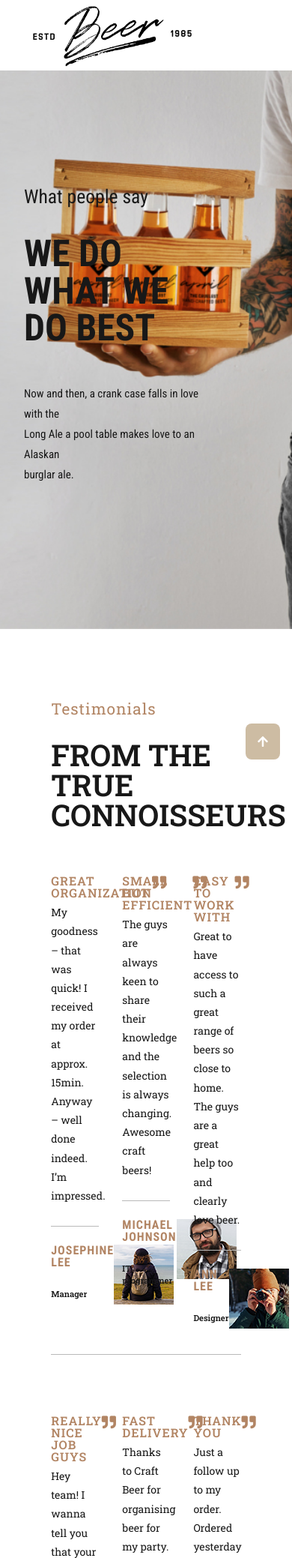
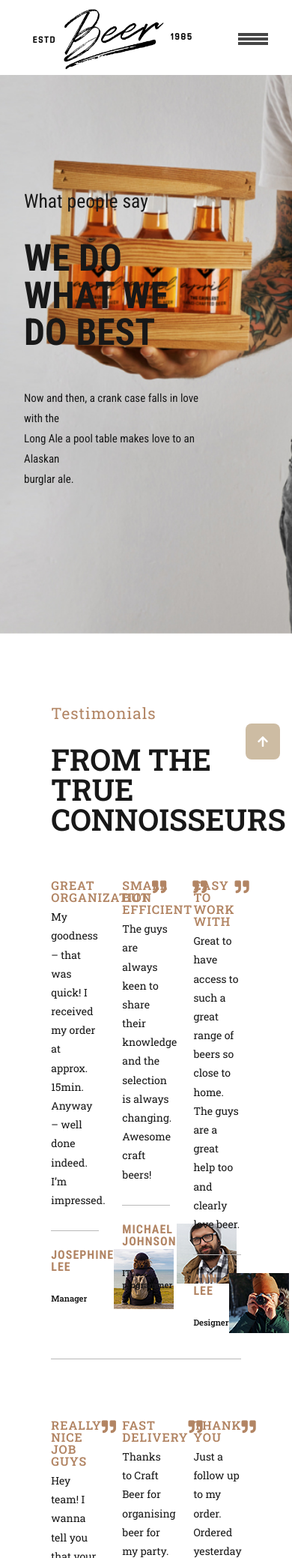
Before and after one commit to borisbrnkalak/craft-beer, a PHP site: page /testimonials.html in a window 390 px wide. Shown: the top 2078 px of the page at 75% size. Run offline with PHP 8.4, Linux system fonts and the light colour scheme; some libraries are stand-ins or nearby versions.

Commit message:
responsive_3.0

```diff
--- a/css/style.css
+++ b/css/style.css
@@ -28,20 +28,24 @@ html {
   justify-content: space-between;
   align-items: center;
   padding: 0 2em;
-  height: 100px;
   font-family: "Roboto Condensed", sans-serif;
 }
 
-.header.white-header {
+/*********************************************/
+
+.header-white,
+.white-header {
   background: #fff;
-  height: 94px;
-}
-
-.header.white-header a {
-  color: #181818;
-}
-
-.header img {
+}
+
+.header-white a,
+.white-header .links a {
+  color: #181818;
+}
+
+.header img,
+.header-white img,
+.white-header img {
   height: 100px;
   width: auto;
 }
@@ -142,6 +146,92 @@ html {
   right: 0;
 }
 
+@media screen and (min-width: 1050px) {
+  .hamburger,
+  .hamburger-white {
+    display: none;
+  }
+}
+
+/*------------------------------------------------------*/
+
+input#menu,
+input#menu-white {
+  display: none;
+}
+
+.hamburger,
+.hamburger-white {
+  width: 40px;
+  background: transparent;
+  cursor: pointer;
+}
+
+.hamburger .line,
+.hamburger-white .line {
+  background: #9fb1bd;
+  transition: background ease 0.3s, top ease 0.3s 0.3s, transform ease 0.3s;
+  width: 100%;
+  height: 4px;
+  background: #fff;
+}
+
+.hamburger-white .line {
+  background: #464646;
+}
+
+.hamburger .line.middle,
+.hamburger-white .line.middle {
+  position: relative;
+}
+
+.hamburger .line.top,
+.hamburger .line.bottom,
+.hamburger-white .line.top,
+.hamburger-white .line.bottom {
+  position: absolute;
+}
+
+.hamburger .line.top,
+.hamburger-white .line.top {
+  top: -6px;
+}
+
+.hamburger .line.bottom,
+.hamburger-white .line.bottom {
+  top: 6px;
+}
+
+.hamburger:hover .line,
+.hamburger-white:hover .line {
+  background: #b28564;
+}
+
+#menu:checked + .hamburger .line.middle,
+#menu-white:checked + .hamburger-white .line.middle {
+  background: transparent;
+}
+
+#menu:checked + .hamburger .line.top,
+#menu-white:checked + .hamburger-white .line.top {
+  transform: rotate(45deg);
+}
+
+#menu:checked + .hamburger .line.bottom,
+#menu-white:checked + .hamburger-white .line.bottom {
+  transform: rotate(-45deg);
+}
+
+#menu:checked + .hamburger .line.bottom,
+#menu:checked + .hamburger .line.top,
+#menu-white:checked + .hamburger-white .line.bottom,
+#menu-white:checked + .hamburger-white .line.top {
+  top: 0;
+  transition: top ease 0.3s, transform ease 0.3s 0.3s;
+}
+
+/*------------------------------------------------------*/
+
 .nav-links a {
   font-size: 15px;
 
@@ -200,6 +290,10 @@ html {
 .container .paralax-text {
   color: #fff;
   width: 65%;
+}
+
+.line.black {
+  background: #464646;
 }
 
 .paralax-text.black-text {
@@ -1572,6 +1690,52 @@ html {
   }
 }
 
+@media screen and (min-width: 1050px) {
+  .paralax .header,
+  .white-var.header {
+    height: 100px;
+  }
+}
+
+@media screen and (max-width: 1050px) {
+  .paralax .header,
+  .header-white {
+    flex-wrap: wrap;
+    max-height: 100px;
+    overflow: hidden;
+    transition: 0.5s ease;
+    padding-bottom: 2em;
+  }
+
+  .header.expand,
+  .header-white.expand {
+    background: gray;
+    max-height: 280px;
+  }
+
+  .header .links,
+  .header-white .links {
+    width: 100%;
+    align-items: center;
+    flex-direction: column;
+    align-self: flex-start;
+  }
+
+  .header .nav-links,
+  .header-white .nav-links {
+    flex-direction: column;
+    margin-bottom: 20px;
+    text-align: center;
+  }
+
+  .header .nav-links li,
+  .header-white .nav-links li {
+    padding: 0;
+    margin-top: 6px;
+    margin-right: 0;
+  }
+}
+
 @media screen and (max-width: 950px) {
   .pictures .first-row,
   .pictures .second-row {
--- /dev/null
+++ b/js/hamburger.js
@@ -0,0 +1,15 @@
+"use strict";
+
+const burger = document.querySelector(".hamburger");
+const burger_white = document.querySelector(".hamburger-white");
+const header = document.querySelector(".paralax .header");
+const header_white = document.querySelector(".header-white");
+
+burger.addEventListener("click", () => {
+  burger.classList.toggle("active");
+  header.classList.toggle("expand");
+});
+
+burger_white.addEventListener("click", function () {
+  header_white.classList.toggle("expand");
+});
--- a/testimonials.html
+++ b/testimonials.html
@@ -29,61 +29,29 @@
 
   <body>
     <div class="header-variant-white" id="white-menu">
-      <div class="header">
+      <div class="header-white">
         <div class="logo">
           <img src="img/logo-black.png" alt="LOGO" />
         </div>
 
+        <input type="checkbox" id="menu-white" />
+        <label for="menu-white" class="hamburger-white">
+          <div class="line middle black">
+            <div class="line top black"></div>
+
+            <div class="line bottom black"></div>
+          </div>
+        </label>
+
         <div class="links">
           <ul class="nav-links">
-            <li>
-              <a href="index.html">HOME</a>
+            <li><a href="index.html">HOME</a></li>
+            <li><a href="overview.html">OVERVIEW</a></li>
+            <li><a href="our-team.html">OUR TEAM</a></li>
+            <li class="selected">
+              <a href="testimonials.html">TESTIMONIALS</a>
             </li>
-            <li class="selected">
-              <a href="#">ABOUT US</a>
-              <div class="sub-menu1">
-                <ul>
-                  <li><a href="overview.html">OVERVIEW</a></li>
-                  <li><a href="our-team.html">OUR TEAM</a></li>
-                  <li>
-                    <a class="active" href="testimonials.html">TESTIMONIALS</a>
-                  </li>
-                </ul>
-              </div>
-            </li>
-            <li>
-              <a href="#">SERVICES</a>
-              <div class="sub-menu1">
-                <ul>
-                  <li><a href="#">OVERVIEW</a></li>
-                  <li>
-                    <a href="#">OUR MENU</a>
-                    <div class="sub-menu2">
-                      <ul>
-                        <li><a href="#">BEER MENU</a></li>
-                        <li><a href="#">FOOD AND DRINKS</a></li>
-                      </ul>
-                    </div>
-                  </li>
-                  <li><a href="#">SPECIAL OFFER</a></li>
-                  <li><a href="#">OUR PROCESS</a></li>
-                  <li><a href="#">ABOUT THE BEER</a></li>
-                  <li><a href="#">SINGLE SERVICE</a></li>
-                </ul>
-              </div>
-            </li>
-            <li>
-              <a href="#">SHOP</a>
-              <div class="sub-menu1">
-                <ul>
-                  <li><a href="#">PRODUCTS</a></li>
-                  <li><a href="#">CART</a></li>
-                  <li><a href="#">CHECKOUT</a></li>
-                  <li><a href="#">MY ACCOUNT</a></li>
-                </ul>
-              </div>
-            </li>
-            <li><a href="#">CONTACT</a></li>
+            <li><a href="#">PRODUCT</a></li>
           </ul>
 
           <ul class="social">
@@ -117,56 +85,23 @@
           <img src="img/logo-black.png" alt="LOGO" />
         </div>
 
+        <input type="checkbox" id="menu" />
+        <label for="menu" class="hamburger">
+          <div class="line middle black">
+            <div class="line top black"></div>
+            <div class="line bottom black"></div>
+          </div>
+        </label>
+
         <div class="links">
           <ul class="nav-links">
-            <li>
-              <a href="index.html">HOME</a>
+            <li><a href="index.html">HOME</a></li>
+            <li><a href="overview.html">OVERVIEW</a></li>
+            <li><a href="our-team.html">OUR TEAM</a></li>
+            <li class="selected">
+              <a href="testimonials.html">TESTIMONIALS</a>
             </li>
-            <li class="selected">
-              <a href="#">ABOUT US</a>
-              <div class="sub-menu1">
-                <ul>
-                  <li><a href="overview.html">OVERVIEW</a></li>
-                  <li><a href="our-team.html">OUR TEAM</a></li>
-                  <li>
-                    <a class="active" href="testimonials.html">TESTIMONIALS</a>
-                  </li>
-                </ul>
-              </div>
-            </li>
-            <li>
-              <a href="#">SERVICES</a>
-              <div class="sub-menu1">
-                <ul>
-                  <li><a href="#">OVERVIEW</a></li>
-                  <li>
-                    <a href="#">OUR MENU</a>
-                    <div class="sub-menu2">
-                      <ul>
-                        <li><a href="#">BEER MENU</a></li>
-                        <li><a href="#">FOOD AND DRINKS</a></li>
-                      </ul>
-                    </div>
-                  </li>
-                  <li><a href="#">SPECIAL OFFER</a></li>
-                  <li><a href="#">OUR PROCESS</a></li>
-                  <li><a href="#">ABOUT THE BEER</a></li>
-                  <li><a href="#">SINGLE SERVICE</a></li>
-                </ul>
-              </div>
-            </li>
-            <li>
-              <a href="#">SHOP</a>
-              <div class="sub-menu1">
-                <ul>
-                  <li><a href="#">PRODUCTS</a></li>
-                  <li><a href="#">CART</a></li>
-                  <li><a href="#">CHECKOUT</a></li>
-                  <li><a href="#">MY ACCOUNT</a></li>
-                </ul>
-              </div>
-            </li>
-            <li><a href="#">CONTACT</a></li>
+            <li><a href="#">PRODUCT</a></li>
           </ul>
 
           <ul class="social">
@@ -502,6 +437,7 @@
       <i class="fas fa-arrow-up scrollup-icon"></i>
     </a>
 
+    <script src="js/hamburger.js"></script>
     <script src="js/main.js"></script>
     <script src="js/parallax-effext.js"></script>
   </body>
```
Also changed, not shown: other parts of css/style.css (+36 -9 lines), index.html (+20 -1 lines), our-team.html (+26 -80 lines), overview.html (+30 -93 lines).
